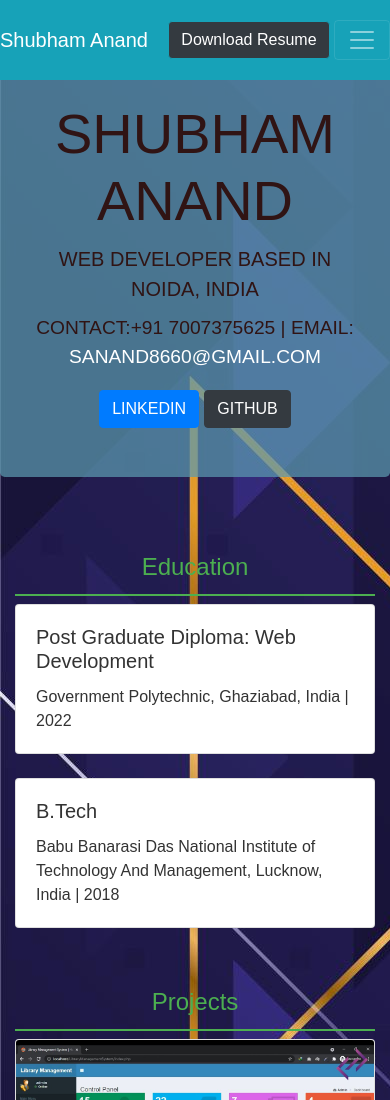
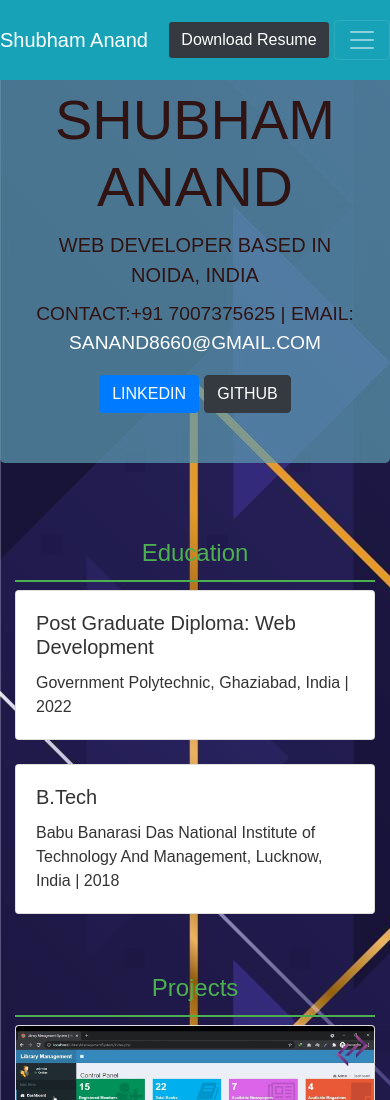
Before and after one commit to Sanand52/Resume, a plain HTML site: page index.html in a window 390 px wide. Shown: the top 1100 px of the page. Drawn offline with nearby package versions, Linux system fonts and the light colour scheme.

Commit message:
update css2

```diff
--- a/styles.css
+++ b/styles.css
@@ -41,7 +41,7 @@ header.jumbotron {
     background-color: rgba(92, 154, 175, 0.725);
     /* padding-bottom: 0.15; */
     padding-top: 60px;
-    margin-top: 20px;
+    margin-top: 1.5%;
     margin-bottom: 0px;
 
 }
@@ -53,7 +53,9 @@ header.jumbotron {
   }
 
   header.jumbotron {
-      padding-top: 80px; /* Adjust padding to match the new navbar height */
+      padding-top: 80px;
+       /* Adjust padding to match the new navbar height */
+       margin-top: 1.5%;
   }
 }
 
```
